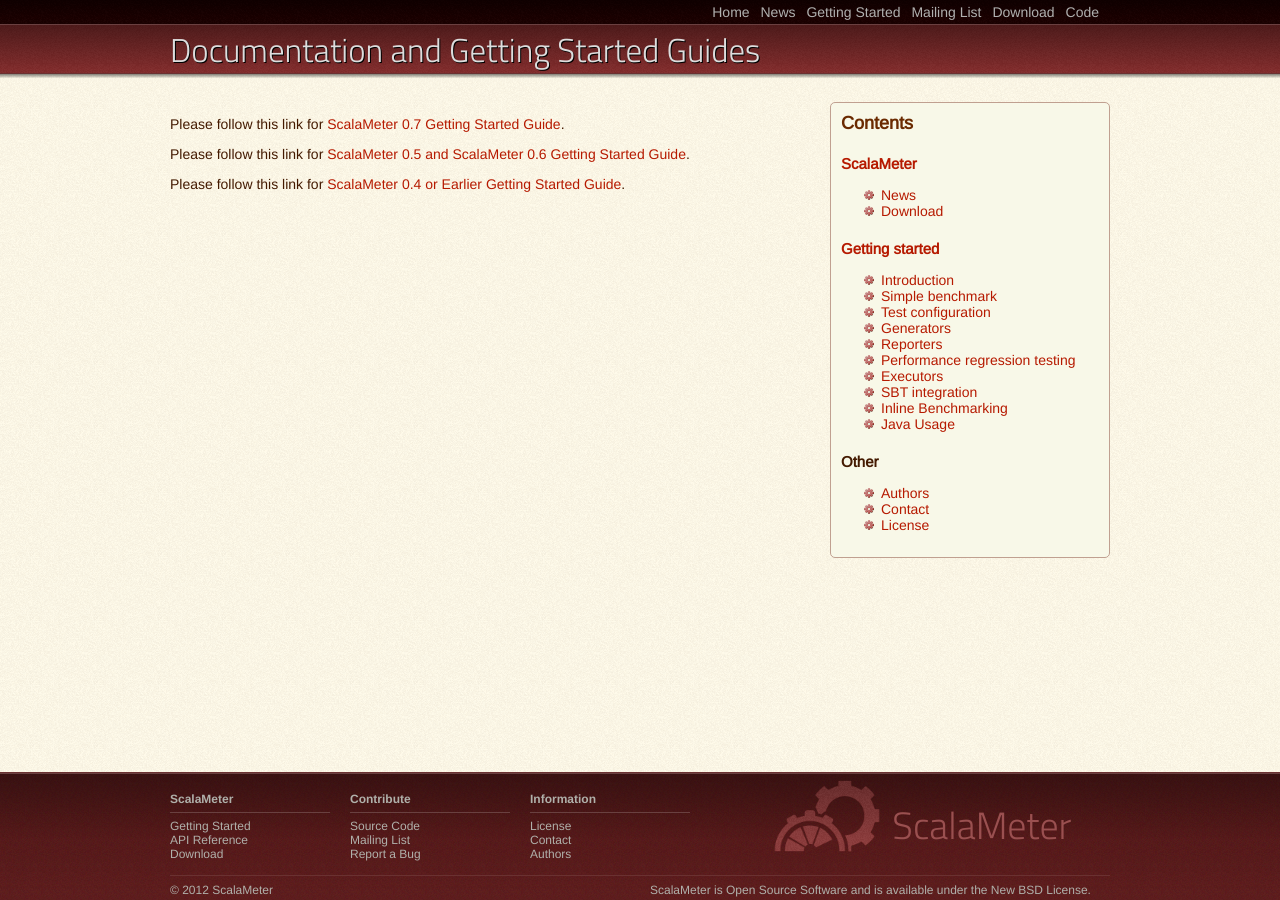
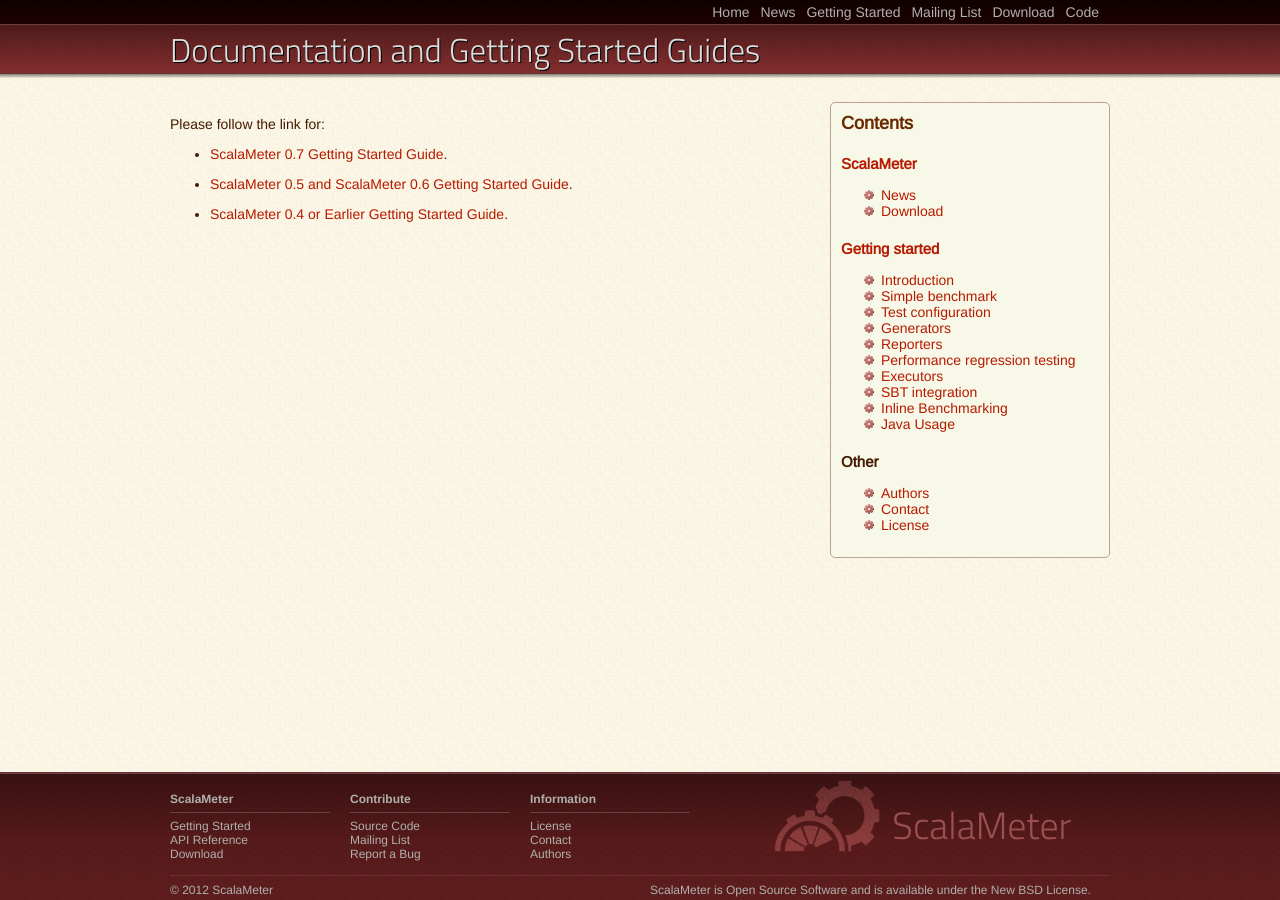
Before and after one commit to scalameter/scalameter.github.com, a Jekyll site: the page built from home/gettingstarted/index.md, in a window 1280 px wide. Built offline with Jekyll 4.4.1, drawn with Linux system fonts in a browser that asks for light colours.

Commit message:
Update index.md

```diff
--- a/home/gettingstarted/index.md
+++ b/home/gettingstarted/index.md
@@ -8,8 +8,10 @@ partof: getting-started
 ---
 
 
-Please follow this link for [ScalaMeter 0.7 Getting Started Guide](/home/gettingstarted/0.7/).
+Please follow the link for:
 
-Please follow this link for [ScalaMeter 0.5 and ScalaMeter 0.6 Getting Started Guide](/home/gettingstarted/0.5/).
+- [ScalaMeter 0.7 Getting Started Guide](/home/gettingstarted/0.7/).
 
-Please follow this link for [ScalaMeter 0.4 or Earlier Getting Started Guide](/home/gettingstarted/0.4/).
+- [ScalaMeter 0.5 and ScalaMeter 0.6 Getting Started Guide](/home/gettingstarted/0.5/).
+
+- [ScalaMeter 0.4 or Earlier Getting Started Guide](/home/gettingstarted/0.4/).
```
